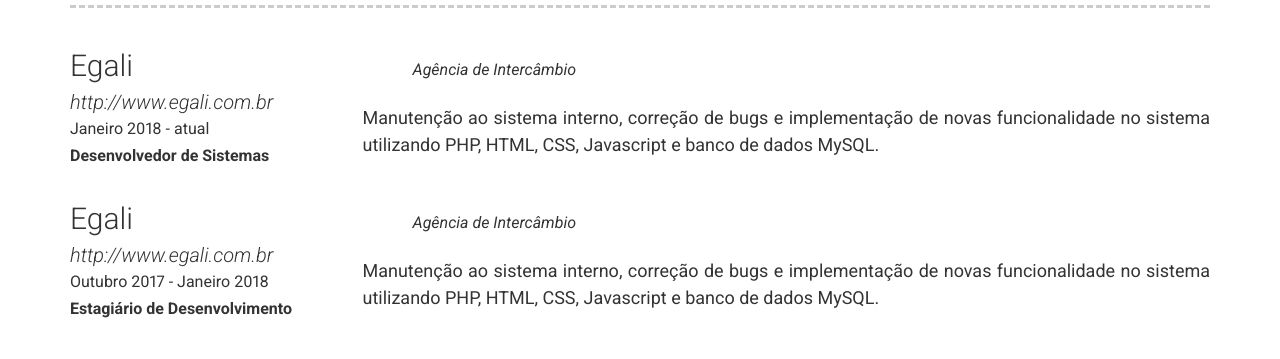
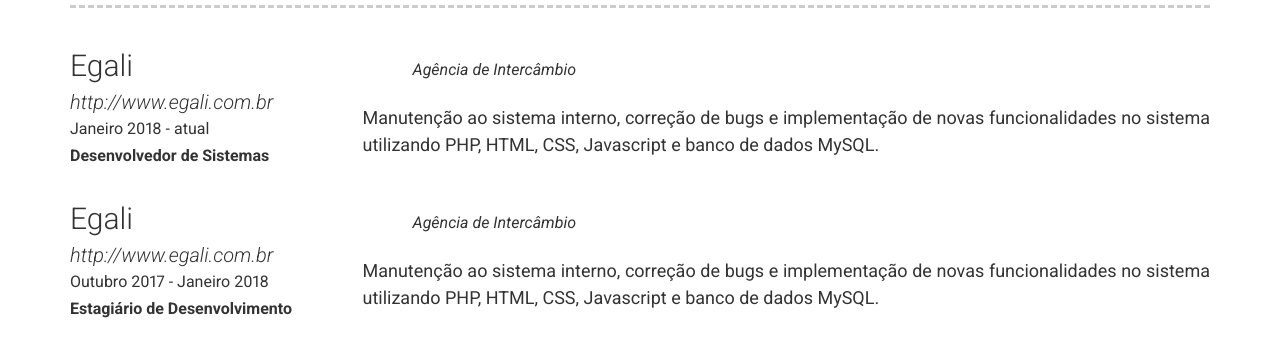
Before and after one commit to marcosevaldt/marcosevaldt.github.io, a Jekyll site: the page built from README.md, in a window 1280 px wide and 900 px high, scrolled down 1239 px. Shown: the part 153-512 px from the top of the window. Built offline with Jekyll 4.4.1, drawn with Linux system fonts in a browser that asks for light colours; our own code applies the rules of GitHub Pages for plain Markdown files.

Commit message:
correcao ortografica

```diff
--- a/_data/experience.yml
+++ b/_data/experience.yml
@@ -6,7 +6,7 @@
   quote: >
    Agência de Intercâmbio
   description: | # this will include new lines to allow paragraphs
-    Manutenção ao sistema interno, correção de bugs e implementação de novas funcionalidade no sistema utilizando PHP, HTML, CSS, Javascript e banco de dados MySQL.
+    Manutenção ao sistema interno, correção de bugs e implementação de novas funcionalidades no sistema utilizando PHP, HTML, CSS, Javascript e banco de dados MySQL.
 
 - company: Egali
   link: http://www.egali.com.br
@@ -15,7 +15,7 @@
   quote: >
    Agência de Intercâmbio
   description: | # this will include new lines to allow paragraphs
-    Manutenção ao sistema interno, correção de bugs e implementação de novas funcionalidade no sistema utilizando PHP, HTML, CSS, Javascript e banco de dados MySQL.
+    Manutenção ao sistema interno, correção de bugs e implementação de novas funcionalidades no sistema utilizando PHP, HTML, CSS, Javascript e banco de dados MySQL.
 
 - company: KingHost
   link: http://www.kinghost.com.br
```
